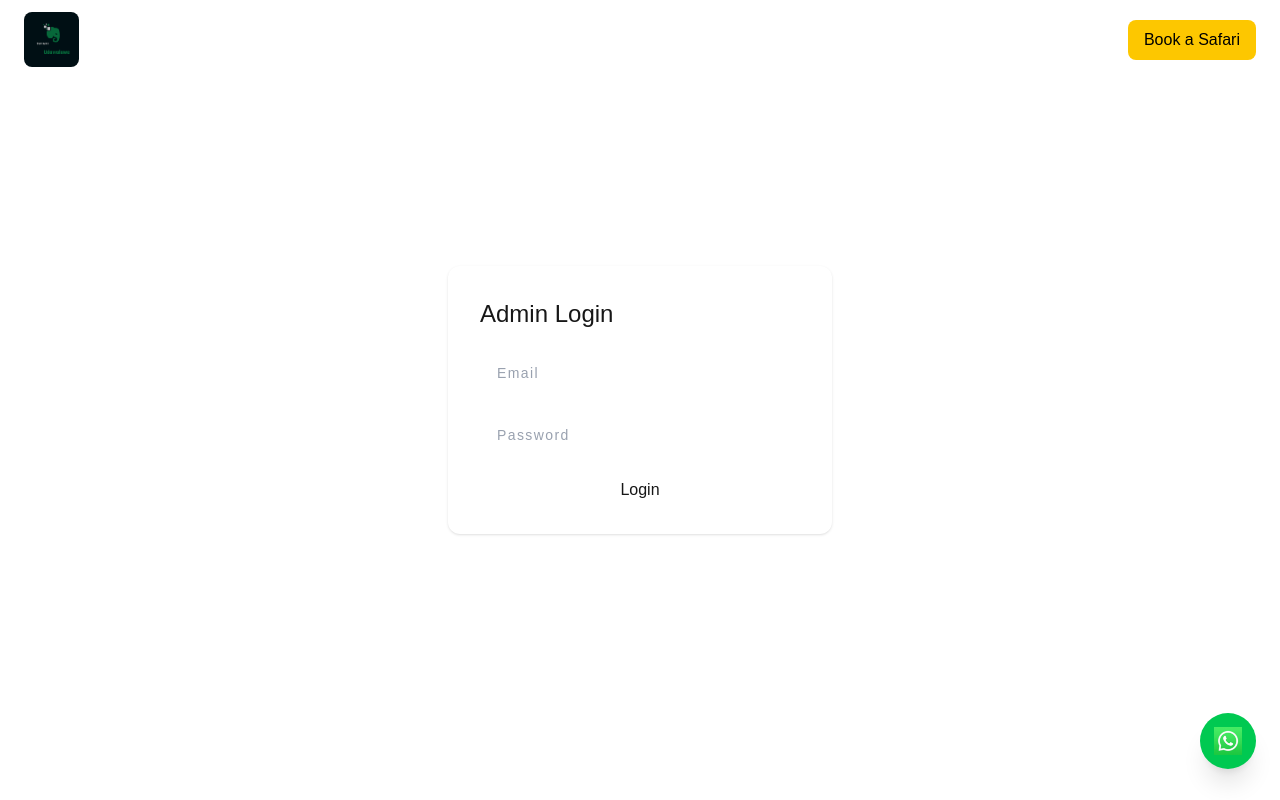
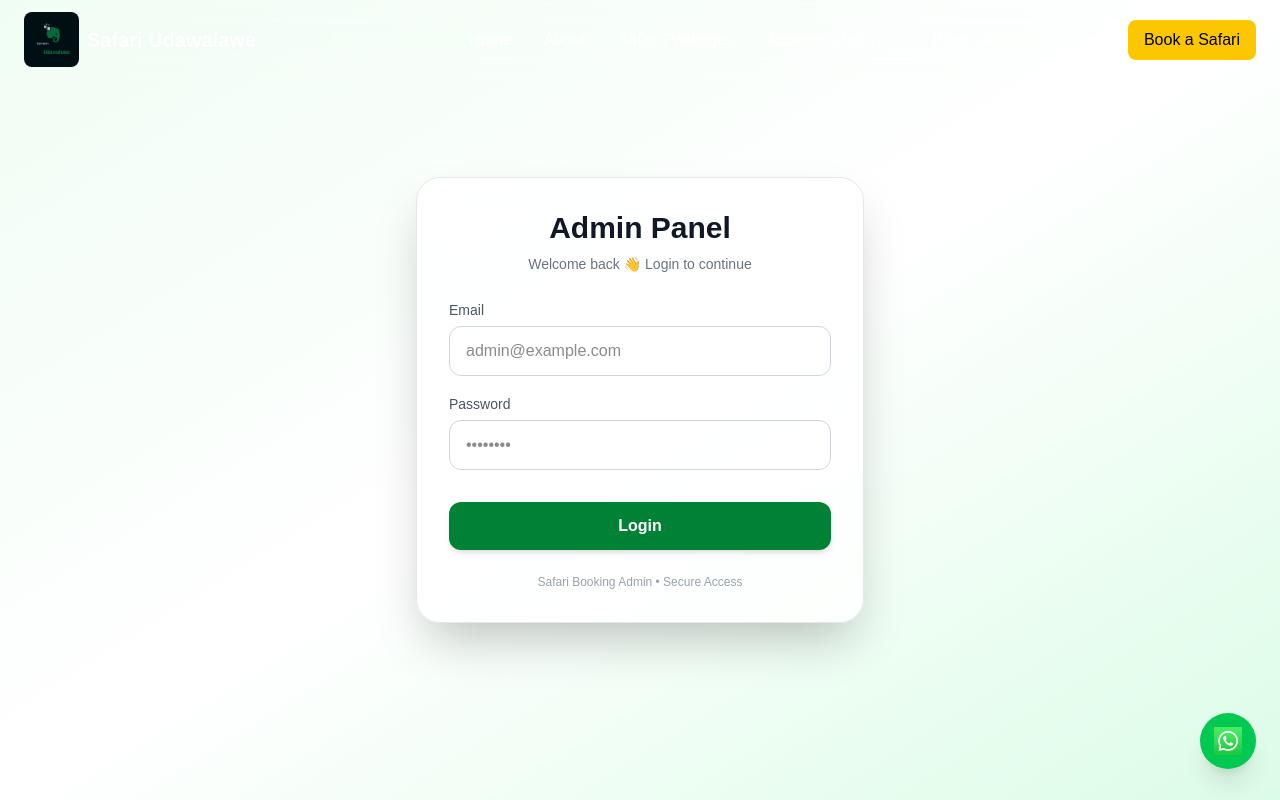
Before and after one commit to lochana2002/safari-booking, a Next.js app: page /admin/login in a window 1280 px wide. Shown: the top 800 px of the page. Built offline with nearby package versions, Linux system fonts and the light colour scheme; sample sign-in values are in the browser's storage.

Commit message:
style:impproved admin login page UI

```diff
--- a/app/about/page.tsx
+++ b/app/about/page.tsx
@@ -143,7 +143,7 @@ export default function About() {
       >
         <div className="absolute inset-0 bg-black/40" />
 
-        <div className="relative z-10 max-w-7xl mx-auto px-6 py-20">
+        <div className="relative z-10 max-w-7xl mx-auto px-6 py-25">
           <motion.h2
             initial={{ opacity: 0, y: 30 }}
             whileInView={{ opacity: 1, y: 0 }}
--- a/app/admin/login/page.tsx
+++ b/app/admin/login/page.tsx
@@ -35,26 +35,64 @@ useEffect(() => {
   };
 
  return (
-    <div className="min-h-screen flex items-center justify-center">
-      <div className="w-96 p-8 shadow rounded-xl">
-        <h1 className="text-2xl mb-4">Admin Login</h1>
+  <div className="min-h-screen flex items-center justify-center bg-gradient-to-br from-green-50 via-white to-green-100 px-4">
 
+    {/* CARD */}
+    <div className="w-full max-w-md bg-white/80 backdrop-blur-xl shadow-2xl rounded-3xl p-8 border border-gray-200">
+
+      {/* LOGO / TITLE */}
+      <div className="text-center mb-6">
+        <h1 className="text-3xl font-bold text-gray-900">
+          Admin Panel
+        </h1>
+        <p className="text-gray-500 text-sm mt-2">
+          Welcome back 👋 Login to continue
+        </p>
+      </div>
+
+      {/* FORM */}
+      <div className="space-y-4">
+
+        {/* EMAIL */}
+        <div>
+          <label className="text-sm text-gray-600">Email</label>
           <input
-          className="input w-full"
-          placeholder="Email"
-          onChange={e => setEmail(e.target.value)}
+            className="w-full mt-1 px-4 py-3 rounded-xl border border-gray-300
+                       focus:ring-2 focus:ring-green-500 focus:outline-none
+                       transition"
+            placeholder="admin@example.com"
+            onChange={(e) => setEmail(e.target.value)}
           />
+        </div>
 
+        {/* PASSWORD */}
+        <div>
+          <label className="text-sm text-gray-600">Password</label>
           <input
-          className="input mt-2 w-full"
             type="password"
-          placeholder="Password"
-          onChange={e => setPassword(e.target.value)}
+            className="w-full mt-1 px-4 py-3 rounded-xl border border-gray-300
+                       focus:ring-2 focus:ring-green-500 focus:outline-none
+                       transition"
+            placeholder="••••••••"
+            onChange={(e) => setPassword(e.target.value)}
           />
+        </div>
 
-        <button className="btn mt-4 w-full" onClick={login}>
+        {/* BUTTON */}
+        <button
+          onClick={login}
+          className="w-full mt-4 py-3 rounded-xl bg-green-700 text-white font-semibold
+                     hover:bg-green-600 transition duration-300 shadow-md hover:shadow-lg"
+        >
           Login
         </button>
+
+      </div>
+
+      {/* FOOTER */}
+      <p className="text-center text-xs text-gray-400 mt-6">
+        Safari Booking Admin • Secure Access
+      </p>
     </div>
   </div>
 );
--- a/app/page.tsx
+++ b/app/page.tsx
@@ -227,8 +227,6 @@ Conservation: The park is adjacent to the Udawalawe Elephant Transit Home, which
   />
 </section>
 
-
-          // others
           <section id="other">
              <h2 className="text-4xl font-bold text-gray-900 text-center mb-4">
                Other Places to Visit
```
Lines whose indentation alone changed are shown as unchanged.
